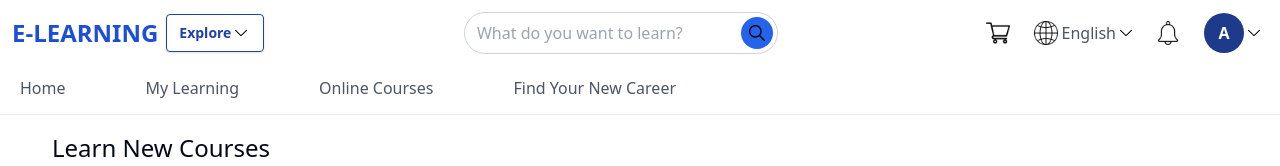
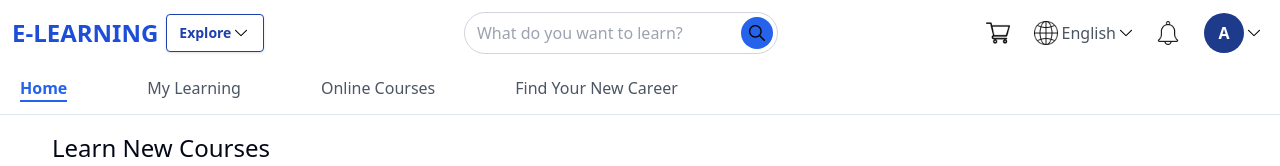
Before and after one commit to Ananthu-M-A/E-Learning-MERN, a React (Vite) app in the folder client/: page / in a window 1280 px wide. Shown: the top 166 px of the page. Built offline with nearby package versions, Linux system fonts and the light colour scheme.

Commit message:
Subheader updated

```diff
--- a/client/src/components/SubHeader.tsx
+++ b/client/src/components/SubHeader.tsx
@@ -1,13 +1,33 @@
-import { Link } from "react-router-dom";
+import { NavLink } from "react-router-dom";
 
 const SubHeader = () => {
     return (
         <div className="w-full fixed top-16 left-0 bg-white border-b">
             <div className="flex flex-wrap justify-center md:justify-start w-full md:w-2/3 px-5 p-3 gap-5 md:gap-20">
-                <Link className="text-gray-600 border-b-2 border-transparent hover:text-blue-600 focus:text-blue-600 focus:border-blue-600 focus:font-bold" to="/">Home</Link>
-                <Link className="text-gray-600 border-b-2 border-transparent hover:text-blue-600 focus:text-blue-600 focus:border-blue-600 focus:font-bold" to="/my-learning">My Learning</Link>
-                <Link className="text-gray-600 border-b-2 border-transparent hover:text-blue-600 focus:text-blue-600 focus:border-blue-600 focus:font-bold" to="/online-courses">Online Courses</Link>
-                <Link className="text-gray-600 border-b-2 border-transparent hover:text-blue-600 focus:text-blue-600 focus:border-blue-600 focus:font-bold" to="/find-careers">Find Your New Career</Link>
+                <NavLink className={({ isActive }) => isActive
+                    ? "text-blue-600 border-b-2 border-blue-600 font-bold"
+                    : "text-gray-600 border-b-2 border-transparent hover:text-blue-600 focus:text-blue-600 focus:border-blue-600 focus:font-bold"
+                } to="/">
+                    Home
+                </NavLink>
+                <NavLink className={({ isActive }) => isActive
+                    ? "text-blue-600 border-b-2 border-blue-600 font-bold"
+                    : "text-gray-600 border-b-2 border-transparent hover:text-blue-600 focus:text-blue-600 focus:border-blue-600 focus:font-bold"
+                } to="/my-learning">
+                    My Learning
+                </NavLink>
+                <NavLink className={({ isActive }) => isActive
+                    ? "text-blue-600 border-b-2 border-blue-600 font-bold"
+                    : "text-gray-600 border-b-2 border-transparent hover:text-blue-600 focus:text-blue-600 focus:border-blue-600 focus:font-bold"
+                } to="/online-courses">
+                    Online Courses
+                </NavLink>
+                <NavLink className={({ isActive }) => isActive
+                    ? "text-blue-600 border-b-2 border-blue-600 font-bold"
+                    : "text-gray-600 border-b-2 border-transparent hover:text-blue-600 focus:text-blue-600 focus:border-blue-600 focus:font-bold"
+                } to="/find-careers">
+                    Find Your New Career
+                </NavLink>
             </div>
         </div>
     );
--- a/client/src/index.css
+++ b/client/src/index.css
@@ -1,6 +1,7 @@
-@tailwind base;
-  @tailwind components;
-  @tailwind utilities;
+@import "tailwindcss/base";
+@import "tailwindcss/components";
+@import "tailwindcss/utilities";
+
 
   @layer base {
     :root {
```
